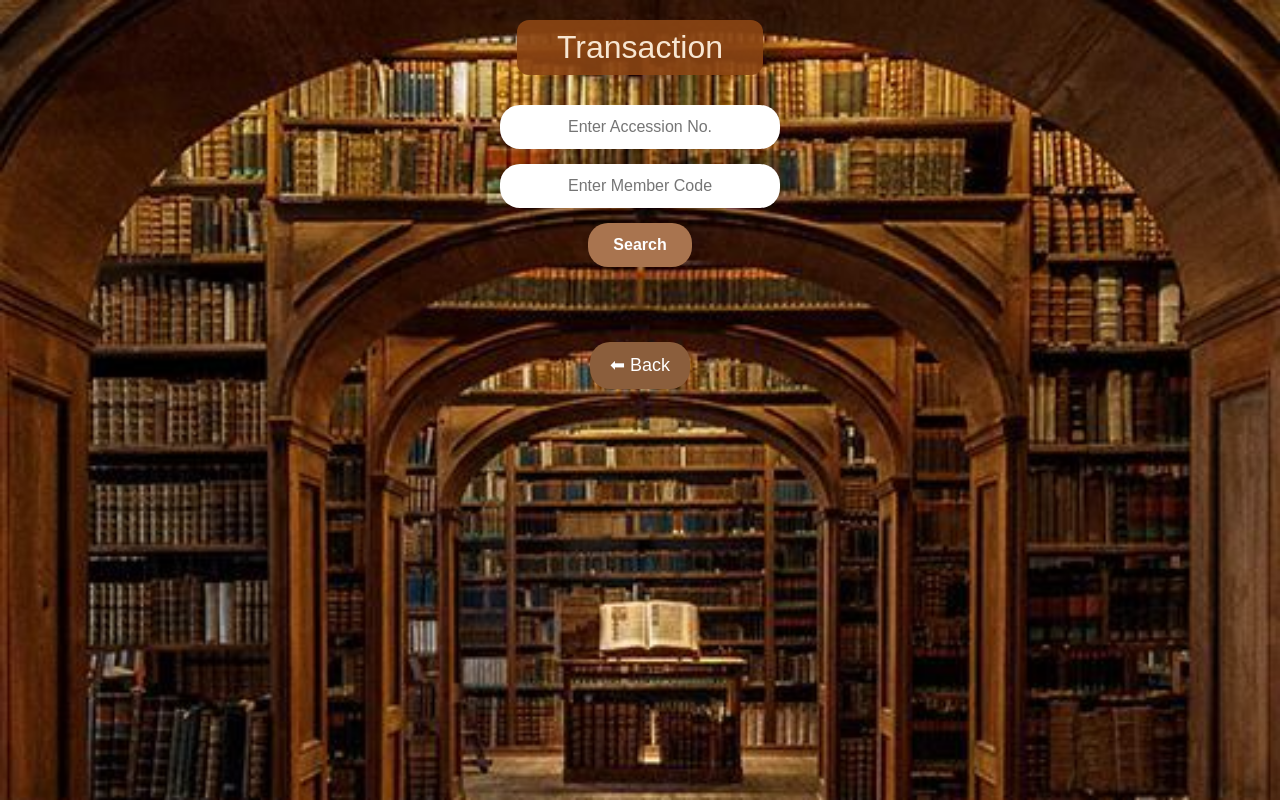
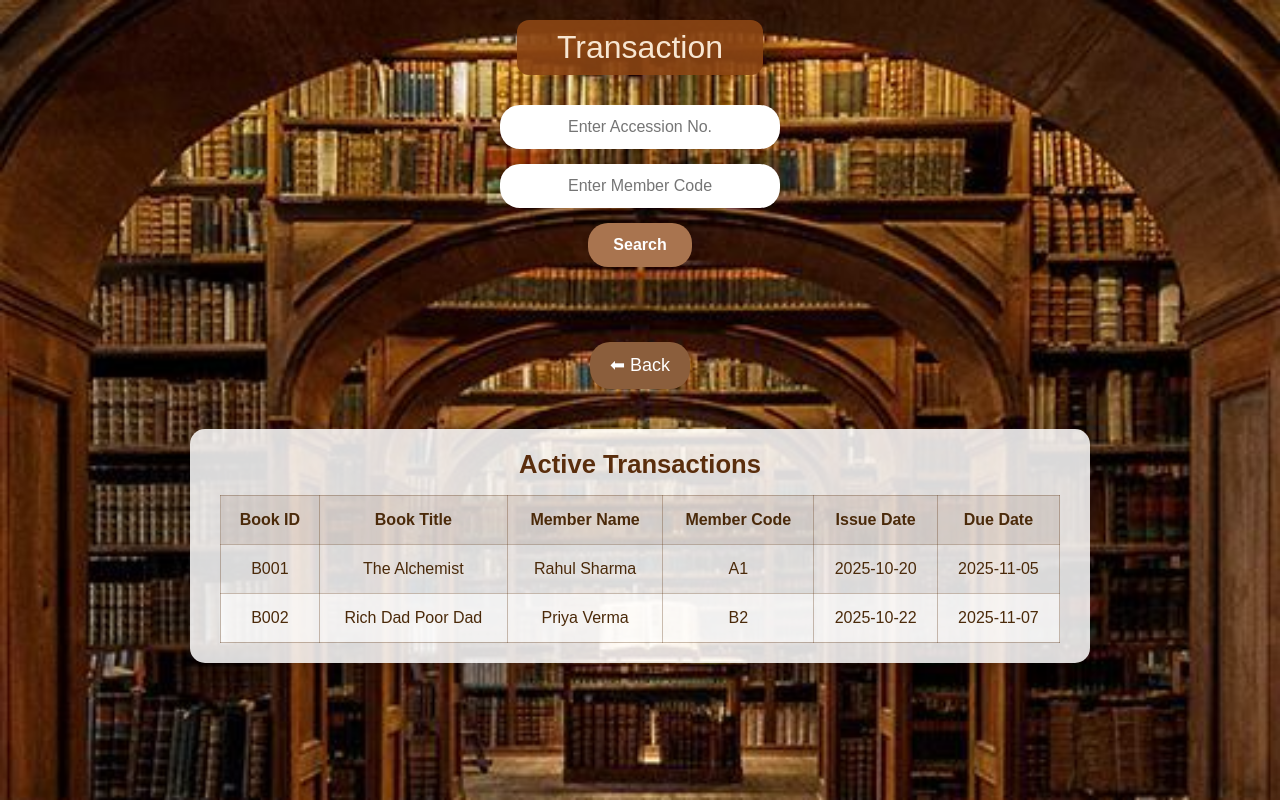
Before and after one commit to Parag1609/IIPS-library-frontend, a React (Vite) app in the folder IIPS-library-frontend/: page /transaction in a window 1280 px wide. Built offline with nearby package versions, Linux system fonts and the light colour scheme.

Commit message:
Active transaction details

```diff
--- a/IIPS-library-frontend/src/pages/Transaction/Transaction.jsx
+++ b/IIPS-library-frontend/src/pages/Transaction/Transaction.jsx
@@ -1,5 +1,5 @@
 import React, { useState } from "react";
-import { Link } from "react-router-dom";   // ✅ Import Link
+import { Link } from "react-router-dom";
 import "./../../styles/Transaction.css";
 
 export default function Transaction() {
@@ -7,14 +7,35 @@ export default function Transaction() {
   const [memberCode, setMemberCode] = useState("");
   const [caseType, setCaseType] = useState(null);
 
+  // ✅ Dummy transaction data for display
+  const [transactions] = useState([
+    {
+      id: 1,
+      bookId: "B001",
+      bookTitle: "The Alchemist",
+      memberName: "Rahul Sharma",
+      memberCode: "A1",
+      issueDate: "2025-10-20",
+      dueDate: "2025-11-05",
+    },
+    {
+      id: 2,
+      bookId: "B002",
+      bookTitle: "Rich Dad Poor Dad",
+      memberName: "Priya Verma",
+      memberCode: "B2",
+      issueDate: "2025-10-22",
+      dueDate: "2025-11-07",
+    },
+  ]);
+
   const handleSearch = () => {
-    // For now dummy logic to simulate cases
     if (accession === "111" && memberCode === "A1") {
-      setCaseType("active"); // Case 1
+      setCaseType("active"); // Book already issued to this member
     } else if (accession === "222" && memberCode === "B2") {
-      setCaseType("none"); // Case 2
+      setCaseType("none"); // No active transaction
     } else {
-      setCaseType("issued"); // Case 3
+      setCaseType("issued"); // Book issued to someone else
     }
   };
 
@@ -64,12 +85,41 @@ export default function Transaction() {
         )}
       </div>
 
-      {/* ✅ Back to Home Button */}
+      {/* ✅ Back Button */}
       <div style={{ marginTop: "20px" }}>
         <Link to="/">
           <button className="btn">⬅ Back</button>
         </Link>
       </div>
+
+      {/* ✅ Active Transaction Details Below Back Button */}
+      <div className="transaction-table-container" style={{ marginTop: "30px" }}>
+        <h2>Active Transactions</h2>
+        <table className="transaction-table">
+          <thead>
+            <tr>
+              <th>Book ID</th>
+              <th>Book Title</th>
+              <th>Member Name</th>
+              <th>Member Code</th>
+              <th>Issue Date</th>
+              <th>Due Date</th>
+            </tr>
+          </thead>
+          <tbody>
+            {transactions.map((t) => (
+              <tr key={t.id}>
+                <td>{t.bookId}</td>
+                <td>{t.bookTitle}</td>
+                <td>{t.memberName}</td>
+                <td>{t.memberCode}</td>
+                <td>{t.issueDate}</td>
+                <td>{t.dueDate}</td>
+              </tr>
+            ))}
+          </tbody>
+        </table>
+      </div>
     </div>
   );
 }
--- a/IIPS-library-frontend/src/styles/Transaction.css
+++ b/IIPS-library-frontend/src/styles/Transaction.css
@@ -85,3 +85,67 @@
   cursor: pointer;
   font-weight: bold;
 }
+
+/* ============================= */
+/* ✅ Active Transactions Section */
+/* ============================= */
+
+.transaction-table-container {
+  background-color: rgba(255, 255, 255, 0.85); /* white with transparency */
+  border-radius: 15px;
+  padding: 20px 30px;
+  width: 85%;
+  max-width: 900px;
+  margin: 30px auto;
+  box-shadow: 0px 4px 15px rgba(0, 0, 0, 0.2);
+  text-align: center;
+}
+
+.transaction-table-container h2 {
+  color: #5a2e0d; /* rich brown */
+  font-size: 1.6rem;
+  font-weight: bold;
+  margin-bottom: 15px;
+}
+
+/* ✅ Table Styling */
+.transaction-table {
+  width: 100%;
+  border-collapse: collapse;
+  color: #4b2a0a; /* dark brown font */
+}
+
+.transaction-table th,
+.transaction-table td {
+  padding: 12px;
+  border: 1px solid rgba(90, 46, 13, 0.3);
+  text-align: center;
+}
+
+.transaction-table th {
+  background-color: rgba(90, 46, 13, 0.1); /* light brown tint */
+  font-weight: 600;
+}
+
+.transaction-table tr:nth-child(even) {
+  background-color: rgba(255, 255, 255, 0.6);
+}
+
+.transaction-table tr:hover {
+  background-color: rgba(90, 46, 13, 0.15);
+  transition: 0.3s ease;
+}
+
+/* ✅ Make it responsive */
+@media (max-width: 768px) {
+  .transaction-table-container {
+    width: 95%;
+    padding: 15px;
+  }
+
+  .transaction-table th,
+  .transaction-table td {
+    font-size: 0.85rem;
+    padding: 8px;
+  }
+}
```
Also changed, not shown: IIPS-library-frontend/src/features/transactions/transactionsAPI.js (line endings or trailing spaces).
